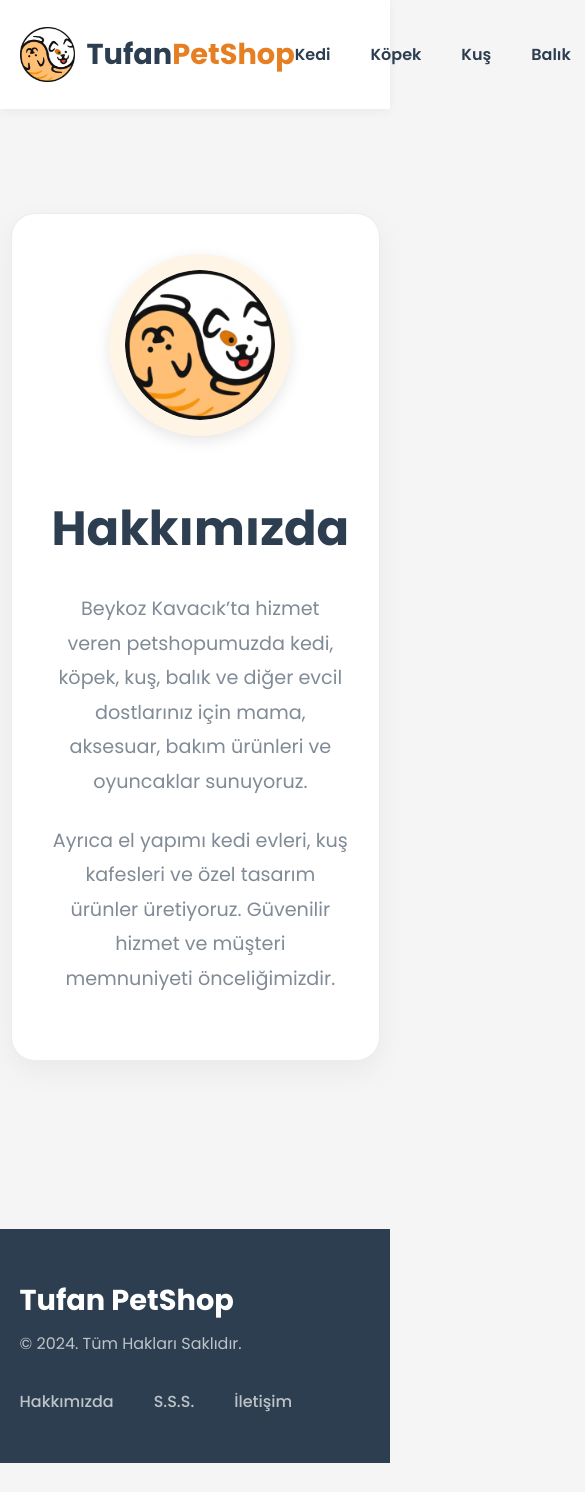
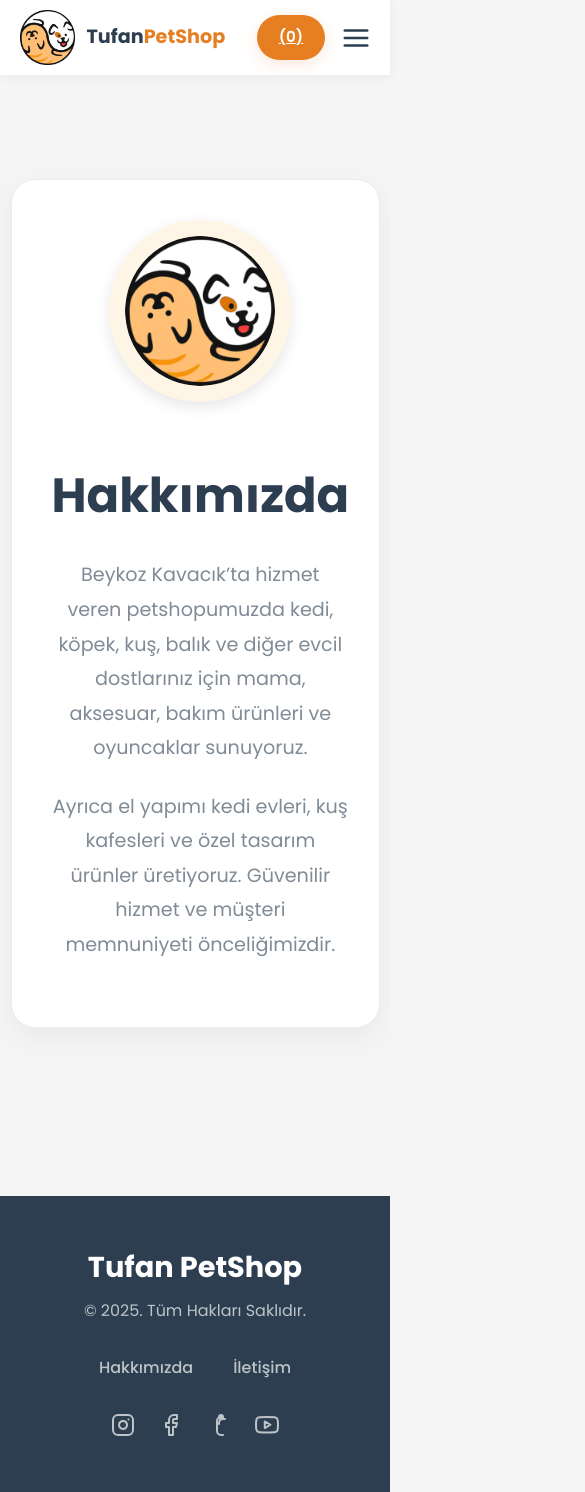
Before and after one commit to ozzgurkarli/PetShop, a React (Vite) app in the folder tufan-petshop/: page /hakkimizda in a window 390 px wide. Shown: the top 1492 px of the page, 585 px wide, since content can reach past the window. Before the commit the page ends 1463 px from the top, so only its background shows below. Built offline with nearby package versions, Linux system fonts and the light colour scheme.

Commit message:
Enhance Footer and Navbar components with social media icons; update styles for better mobile responsiveness; adjust CartPage layout for improved usability; refine HomePage styles for mobile view; update ContactPage with new address and contact details; modify Vite config for ngrok host.

```diff
--- a/tufan-petshop/src/components/Footer.css
+++ b/tufan-petshop/src/components/Footer.css
@@ -1,6 +1,6 @@
 .footer {
   background-color: var(--text-color);
-  color: #bdc3c7; /* Yazı rengi biraz açıldı */
+  color: #bdc3c7;
   padding: 3rem 5%;
   margin-top: 4rem;
 }
@@ -11,7 +11,7 @@
   display: flex;
   justify-content: space-between;
   align-items: center;
-  flex-wrap: wrap;
+  flex-wrap: wrap; /* Mobilde alt satıra geçmesi için */
   gap: 2rem;
 }
 
@@ -41,3 +41,27 @@
 .footer-links a:hover {
   color: var(--primary-color);
 }
+
+/* --- YENİ EKLENEN STILLER --- */
+.footer-social {
+  display: flex;
+  gap: 1.5rem;
+}
+
+.footer-social a {
+  color: #bdc3c7;
+  transition: color 0.3s, transform 0.3s;
+}
+
+.footer-social a:hover {
+  color: var(--primary-color);
+  transform: translateY(-3px);
+}
+
+/* --- MOBİL İÇİN DÜZENLEME --- */
+@media (max-width: 768px) {
+    .footer-content {
+        flex-direction: column; /* Öğeleri alt alta sırala */
+        text-align: center;
+    }
+}
--- a/tufan-petshop/src/components/Footer.jsx
+++ b/tufan-petshop/src/components/Footer.jsx
@@ -1,5 +1,36 @@
 import React from 'react';
 import './Footer.css';
+
+// Sosyal medya ikonlarını SVG olarak tanımlayalım
+const InstagramIcon = () => (
+  <svg xmlns="http://www.w3.org/2000/svg" width="24" height="24" viewBox="0 0 24 24" fill="none" stroke="currentColor" strokeWidth="2" strokeLinecap="round" strokeLinejoin="round">
+    <rect x="2" y="2" width="20" height="20" rx="5" ry="5"></rect>
+    <path d="M16 11.37A4 4 0 1 1 12.63 8 4 4 0 0 1 16 11.37z"></path>
+    <line x1="17.5" y1="6.5" x2="17.51" y2="6.5"></line>
+  </svg>
+);
+
+const FacebookIcon = () => (
+  <svg xmlns="http://www.w3.org/2000/svg" width="24" height="24" viewBox="0 0 24 24" fill="none" stroke="currentColor" strokeWidth="2" strokeLinecap="round" strokeLinejoin="round">
+    <path d="M18 2h-3a5 5 0 0 0-5 5v3H7v4h3v8h4v-8h3l1-4h-4V7a1 1 0 0 1 1-1h3z"></path>
+  </svg>
+);
+
+const TikTokIcon = () => (
+    <svg xmlns="http://www.w3.org/2000/svg" width="24" height="24" viewBox="0 0 24 24" fill="none" stroke="currentColor" strokeWidth="2" strokeLinecap="round" strokeLinejoin="round">
+        <path d="M16 4h-2a4 4 0 0 0-4 4v10a4 4 0 0 0 4 4h2"></path>
+        <path d="M12 11v-1a4 4 0 0 1 4-4h2"></path><circle cx="14" cy="4" r="2"></circle>
+    </svg>
+);
+
+// --- YENİ EKLENEN YOUTUBE İKONU ---
+const YouTubeIcon = () => (
+    <svg xmlns="http://www.w3.org/2000/svg" width="24" height="24" viewBox="0 0 24 24" fill="none" stroke="currentColor" strokeWidth="2" strokeLinecap="round" strokeLinejoin="round">
+        <path d="M22.54 6.42a2.78 2.78 0 0 0-1.94-2C18.88 4 12 4 12 4s-6.88 0-8.6.46a2.78 2.78 0 0 0-1.94 2A29 29 0 0 0 1 11.75a29 29 0 0 0 .46 5.33A2.78 2.78 0 0 0 3.4 19c1.72.46 8.6.46 8.6.46s6.88 0 8.6-.46a2.78 2.78 0 0 0 1.94-2 29 29 0 0 0 .46-5.25 29 29 0 0 0-.46-5.33z"></path>
+        <polygon points="9.75 15.02 15.5 11.75 9.75 8.48 9.75 15.02"></polygon>
+    </svg>
+);
+
 
 function Footer() {
   return (
@@ -7,15 +38,26 @@ function Footer() {
       <div className="footer-content">
         <div className="footer-brand">
           <h3>Tufan PetShop</h3>
-          <p>&copy; 2024. Tüm Hakları Saklıdır.</p>
+          <p>&copy; 2025. Tüm Hakları Saklıdır.</p>
         </div>
         <div className="footer-links">
           <a href="/hakkimizda">Hakkımızda</a>
-          <a href="/sss">S.S.S.</a>
           <a href="/iletisim">İletişim</a>
         </div>
         <div className="footer-social">
-          {/* Sosyal medya ikonları buraya eklenebilir */}
+          <a href="https://www.instagram.com/tufan_petshop" target="_blank" rel="noopener noreferrer" aria-label="Instagram">
+            <InstagramIcon />
+          </a>
+          <a href="https://www.facebook.com/tufanpetshop" target="_blank" rel="noopener noreferrer" aria-label="Facebook">
+            <FacebookIcon />
+          </a>
+          <a href="https://www.tiktok.com/@tufanpetshop" target="_blank" rel="noopener noreferrer" aria-label="TikTok">
+            <TikTokIcon />
+          </a>
+          {/* --- YENİ EKLENEN YOUTUBE LİNKİ --- */}
+          <a href="https://www.youtube.com/@tufanpetshop" target="_blank" rel="noopener noreferrer" aria-label="YouTube">
+            <YouTubeIcon />
+          </a>
         </div>
       </div>
     </footer>
--- a/tufan-petshop/src/components/Navbar.css
+++ b/tufan-petshop/src/components/Navbar.css
@@ -1,139 +1,135 @@
+/* --- ORTAK STILLER --- */
 .navbar {
   display: flex;
   justify-content: space-between;
   align-items: center;
-  padding: 1rem 5%; /* Yan boşlukları artırdık */
+  padding: 0 5%;
   background-color: var(--surface-color);
-  box-shadow: 0 2px 10px rgba(0,0,0,0.05); /* Hafif bir gölge eklendi */
+  box-shadow: 0 2px 10px rgba(0,0,0,0.05);
   position: sticky;
   top: 0;
   z-index: 1000;
+  height: 75px;
 }
 
 .logo {
-  display: flex; /* EKLENDİ: Logoyu ve yazıyı yan yana hizalamak için */
-  align-items: center; /* EKLENDİ: Dikey olarak ortalamak için */
-  gap: 12px; /* EKLENDİ: Logo ve yazı arasına boşluk koymak için */
-  font-size: 1.8rem;
+  display: flex;
+  align-items: center;
+  gap: 12px;
+  font-size: 1.6rem;
   font-weight: 800;
   color: var(--text-color);
   text-decoration: none;
+  z-index: 1001;
+  flex-shrink: 0;
 }
 
-/* EKLENEN YENİ STİL */
-.logo-image {
-  height: 55px; /* Logonuzun yüksekliğini buradan ayarlayabilirsiniz */
-  width: auto;
-}
-
-.logo .highlight {
-    color: var(--primary-color);
-}
-
-.nav-links {
-  list-style: none;
-  display: flex;
-  gap: 2.5rem;
-  margin: 0;
-  padding: 0;
-  align-items: center;
-}
-
-.nav-links a {
-  text-decoration: none;
-  color: var(--text-color);
-  font-weight: 600;
-  position: relative;
-  padding-bottom: 8px;
-  transition: color 0.3s;
-}
-
-.nav-links a::after {
-    content: '';
-    position: absolute;
-    bottom: 0;
-    left: 0;
-    width: 0;
-    height: 3px;
-    background-color: var(--primary-color);
-    transition: width 0.3s ease-out;
-}
-
-.nav-links a:hover {
-    color: var(--primary-color);
-}
-
-.nav-links a:hover::after,
-.nav-links a.active::after {
-    width: 100%;
-}
-
-.dropdown {
-  position: relative;
-}
-
-.dropdown-content {
-  display: none;
-  position: absolute;
-  background-color: var(--surface-color);
-  min-width: 200px;
-  box-shadow: 0px 8px 20px 0px rgba(0,0,0,0.1);
-  z-index: 1;
-  border-radius: 12px;
-  border: 1px solid var(--border-color);
-  overflow: hidden;
-  left: 50%;
-  transform: translateX(-50%);
-  top: 100%;
-  padding: 0.5rem 0;
-}
-
-.dropdown-content a {
-  color: var(--text-color);
-  padding: 12px 20px;
-  text-decoration: none;
-  display: block;
-  font-size: 1rem;
-  font-weight: 500;
-}
-
-.dropdown-content a:hover {
-  background-color: var(--secondary-color);
-  color: var(--primary-color);
-}
-.dropdown-content a::after{
-    display: none;
-}
-
-
-.dropdown:hover .dropdown-content {
-  display: block;
-}
+.logo-image { height: 55px; width: auto; }
+.logo .highlight { color: var(--primary-color); }
 
 .cart-button {
   background-color: var(--primary-color);
-  color: white;
-  border: none;
-  padding: 0.8em 1.6em;
-  border-radius: 50px; /* Tam yuvarlak */
-  cursor: pointer;
-  font-weight: 600;
-  font-size: 1rem;
+  color: white; border: none; padding: 0.7em 1.4em;
+  border-radius: 50px; cursor: pointer; font-weight: 600;
+  font-size: 0.95rem; display: flex; align-items: center; gap: 0.5rem; /* aralığı azalttık */
+  box-shadow: 0 4px 15px rgba(229, 137, 80, 0.2);
   transition: background-color 0.25s, transform 0.2s;
-  display: flex;
-  align-items: center;
-  gap: 0.75rem;
-  box-shadow: 0 4px 15px rgba(229, 137, 80, 0.2);
 }
-
 .cart-button:hover {
   background-color: var(--primary-color-dark);
   transform: translateY(-2px);
 }
-
 .cart-total {
   background-color: rgba(255, 255, 255, 0.2);
-  padding: 0.2rem 0.8rem;
-  border-radius: 20px;
-  font-size: 0.9rem;
+  padding: 0.2rem 0.8rem; border-radius: 20px; font-size: 0.9rem;
 }
+
+.nav-right {
+    display: flex;
+    align-items: center;
+    gap: 1rem;
+}
+
+/* --- MOBİL GÖRÜNÜM (992px altı) --- */
+.desktop-nav { display: none; }
+.hamburger-menu { display: flex; align-items: center; cursor: pointer; z-index: 1001; }
+
+/* Mobil için logo metnini küçült */
+.logo-text {
+    font-size: 1.2rem;
+}
+
+/* Mobilde sepet butonunu ayarla */
+.cart-text, .cart-total {
+    display: none; /* "Sepetim" yazısını ve fiyatı gizle */
+}
+
+/* Başlangıçta mobil sepet ikonunu gizle */
+.cart-icon-mobile {
+    display: none;
+}
+
+.mobile-nav-overlay {
+    position: fixed; top: 75px; left: 0; width: 100%;
+    height: calc(100vh - 75px); background-color: var(--surface-color);
+    z-index: 999; display: flex; flex-direction: column;
+    align-items: center; padding: 2rem; overflow-y: auto;
+}
+.mobile-nav-links {
+    list-style: none; padding: 0; margin: 0;
+    display: flex; flex-direction: column;
+    align-items: center; text-align: center; gap: 1.5rem;
+}
+.mobile-nav-links a { text-decoration: none; color: var(--text-color); font-size: 1.8rem; font-weight: 600; }
+.mobile-dropdown-content { margin-top: 0.75rem; display: flex; flex-direction: column; gap: 0.75rem; }
+.mobile-dropdown-content a { font-size: 1.1rem; font-weight: 400; color: var(--text-light); }
+
+/* --- MASAÜSTÜ GÖRÜNÜM (992px ve üstü) --- */
+@media (min-width: 992px) {
+    .hamburger-menu { display: none; }
+    .desktop-nav { display: flex; justify-content: center; flex-grow: 1; }
+
+    /* Masaüstünde logo metnini normale döndür */
+    .logo-text {
+        font-size: 1.6rem;
+    }
+
+    /* Masaüstü sepet butonu ayarları */
+    .cart-text, .cart-total { display: block; } /* Yazıyı ve fiyatı göster */
+    .cart-icon-mobile { display: none; } /* İkonu gizle */
+
+    .desktop-nav .nav-links {
+        list-style: none; display: flex; gap: 2.5rem;
+        margin: 0; padding: 0; align-items: center;
+    }
+    .desktop-nav .nav-links a {
+        text-decoration: none; color: var(--text-color);
+        font-weight: 600; position: relative; padding-bottom: 8px;
+        transition: color 0.3s; white-space: nowrap;
+    }
+    .desktop-nav .nav-links a::after {
+        content: ''; position: absolute; bottom: 0; left: 0;
+        width: 0; height: 3px; background-color: var(--primary-color);
+        transition: width 0.3s ease-out;
+    }
+    .desktop-nav .nav-links a:hover { color: var(--primary-color); }
+    .desktop-nav .nav-links a:hover::after,
+    .desktop-nav .nav-links a.active::after { width: 100%; }
+
+    .dropdown { position: relative; }
+    .dropdown:hover .dropdown-content { display: block; }
+    .dropdown-content {
+        display: none; position: absolute; background-color: var(--surface-color);
+        min-width: 200px; box-shadow: 0px 8px 20px 0px rgba(0,0,0,0.1);
+        z-index: 1; border-radius: 12px; border: 1px solid var(--border-color);
+        overflow: hidden; left: 50%; transform: translateX(-50%);
+        top: 100%; padding: 0.5rem 0;
+    }
+    .dropdown-content a {
+        color: var(--text-color); padding: 12px 20px;
+        text-decoration: none; display: block;
+        font-size: 1rem; font-weight: 500;
+    }
+    .dropdown-content a:hover { background-color: var(--secondary-color); color: var(--primary-color); }
+    .dropdown-content a::after { display: none; }
+}
--- a/tufan-petshop/src/components/Navbar.jsx
+++ b/tufan-petshop/src/components/Navbar.jsx
@@ -1,60 +1,109 @@
-import React, { useContext } from 'react';
+import React, { useContext, useState, useEffect } from 'react';
 import { NavLink } from 'react-router-dom';
 import { CartContext } from '../context/CardContext';
 import { formatCurrency } from '../utils/formatCurrency';
 import './Navbar.css';
 
+// İkonlar
+const MenuIcon = () => (
+  <svg xmlns="http://www.w3.org/2000/svg" width="30" height="30" viewBox="0 0 24 24" fill="none" stroke="currentColor" strokeWidth="2" strokeLinecap="round" strokeLinejoin="round">
+    <line x1="3" y1="12" x2="21" y2="12" /><line x1="3" y1="6" x2="21" y2="6" /><line x1="3" y1="18" x2="21" y2="18" />
+  </svg>
+);
+const CloseIcon = () => (
+    <svg xmlns="http://www.w3.org/2000/svg" width="30" height="30" viewBox="0 0 24 24" fill="none" stroke="currentColor" strokeWidth="2" strokeLinecap="round" strokeLinejoin="round">
+        <line x1="18" y1="6" x2="6" y2="18" /><line x1="6" y1="6" x2="18" y2="18" />
+    </svg>
+);
+// Sepet İkonu
+const CartIcon = () => (
+    <svg xmlns="http://www.w3.org/2000/svg" width="24" height="24" viewBox="0 0 24 24" fill="none" stroke="currentColor" strokeWidth="2" strokeLinecap="round" strokeLinejoin="round">
+        <circle cx="9" cy="21" r="1"></circle><circle cx="20" cy="21" r="1"></circle>
+        <path d="M1 1h4l2.68 13.39a2 2 0 0 0 2 1.61h9.72a2 2 0 0 0 2-1.61L23 6H6"></path>
+    </svg>
+);
+
+
 function Navbar() {
   const { cartItemCount, cartTotal } = useContext(CartContext);
+  const [isMenuOpen, setIsMenuOpen] = useState(false);
 
-  const categories = [
-    { name: 'Kedi', path: 'kedi' },
-    { name: 'Köpek', path: 'kopek' },
-    { name: 'Kuş', path: 'kus' },
-    { name: 'Balık', path: 'balik' }
-  ];
+  const categories = [ { name: 'Kedi', path: 'kedi' }, { name: 'Köpek', path: 'kopek' }, { name: 'Kuş', path: 'kus' }, { name: 'Balık', path: 'balik' } ];
+  const subCategories = [ { name: 'Mama', path: 'mama' }, { name: 'Aksesuar', path: 'aksesuar' }, { name: 'Oyuncak', path: 'oyuncak' }, { name: 'Bakım', path: 'bakim' } ];
 
-  const subCategories = [
-    { name: 'Mama', path: 'mama' },
-    { name: 'Aksesuar', path: 'aksesuar' },
-    { name: 'Oyuncak', path: 'oyuncak' },
-    { name: 'Bakım', path: 'bakim' }
-  ];
+  const toggleMenu = () => {
+    setIsMenuOpen(!isMenuOpen);
+  };
+
+  const handleLinkClick = () => {
+    setIsMenuOpen(false);
+  };
+
+  useEffect(() => {
+    if (isMenuOpen) {
+      document.body.style.overflow = 'hidden';
+    } else {
+      document.body.style.overflow = 'auto';
+    }
+    return () => {
+      document.body.style.overflow = 'auto';
+    };
+  }, [isMenuOpen]);
 
   return (
     <header className="navbar">
-      {/* --- DEĞİŞİKLİK BURADA --- */}
-      <NavLink to="/" className="logo">
+      <NavLink to="/" className="logo" onClick={handleLinkClick}>
         <img src="/logo.png" alt="Tufan PetShop Logo" className="logo-image" />
-        <span>Tufan<span className="highlight">PetShop</span></span>
+        <span className="logo-text">Tufan<span className="highlight">PetShop</span></span>
       </NavLink>
-      {/* --- DEĞİŞİKLİK SONU --- */}
-      <nav>
+
+      <nav className="desktop-nav">
         <ul className="nav-links">
           {categories.map(category => (
             <li key={category.path} className="dropdown">
-              <NavLink to={`/${category.path}`} className="dropbtn">
-                {category.name}
-              </NavLink>
+              <NavLink to={`/${category.path}`} className="dropbtn">{category.name}</NavLink>
               <div className="dropdown-content">
                 <NavLink to={`/${category.path}`} end>Hepsi</NavLink>
-                {subCategories.map(sub => (
-                  <NavLink key={sub.path} to={`/${category.path}/${sub.path}`}>
-                    {sub.name}
-                  </NavLink>
-                ))}
+                {subCategories.map(sub => ( <NavLink key={sub.path} to={`/${category.path}/${sub.path}`}>{sub.name}</NavLink> ))}
               </div>
             </li>
           ))}
           <li><NavLink to="/iletisim">Bize Ulaşın</NavLink></li>
         </ul>
       </nav>
-      <div className="nav-actions">
-        <NavLink to="/sepet" className="cart-button">
-          Sepetim ({cartItemCount})
-          <span className="cart-total">{formatCurrency(cartTotal)}</span>
-        </NavLink>
+
+      <div className="nav-right">
+        <div className="nav-actions">
+          <NavLink to="/sepet" className="cart-button">
+             <span className="cart-icon-mobile"><CartIcon /></span>
+             <span className="cart-text">Sepetim</span>
+             ({cartItemCount})
+            <span className="cart-total">{formatCurrency(cartTotal)}</span>
+          </NavLink>
+        </div>
+        <div className="hamburger-menu" onClick={toggleMenu}>
+          {isMenuOpen ? <CloseIcon /> : <MenuIcon />}
+        </div>
       </div>
+
+      {isMenuOpen && (
+        <div className="mobile-nav-overlay">
+          <ul className="mobile-nav-links">
+             {categories.map(category => (
+              <li key={category.path} className="mobile-dropdown">
+                <NavLink to={`/${category.path}`} onClick={handleLinkClick}>{category.name}</NavLink>
+                 <div className="mobile-dropdown-content">
+                  <NavLink to={`/${category.path}`} end onClick={handleLinkClick}>- Hepsi</NavLink>
+                  {subCategories.map(sub => (
+                    <NavLink key={sub.path} to={`/${category.path}/${sub.path}`} onClick={handleLinkClick}>- {sub.name}</NavLink>
+                  ))}
+                </div>
+              </li>
+            ))}
+            <li><NavLink to="/iletisim" onClick={handleLinkClick}>Bize Ulaşın</NavLink></li>
+          </ul>
+        </div>
+      )}
     </header>
   );
 }
--- a/tufan-petshop/src/pages/CartPage.css
+++ b/tufan-petshop/src/pages/CartPage.css
@@ -97,7 +97,7 @@
   padding: 2.5rem;
   border-radius: 16px;
   position: sticky;
-  top: 120px; /* Navbar'ın yüksekliğine göre ayarlandı */
+  top: 120px;
   border: 1px solid var(--border-color);
 }
 
@@ -149,3 +149,34 @@
   background-color: var(--primary-color-dark);
   transform: translateY(-2px);
 }
+
+/* --- MOBİL İÇİN EKLENEN STILLER --- */
+@media (max-width: 992px) {
+    .cart-container {
+        grid-template-columns: 1fr; /* Tek sütunlu yapıya geçir */
+    }
+
+    .cart-summary {
+        position: static; /* Sticky özelliğini kaldır */
+    }
+
+    .cart-item {
+        /* Ürün kartını daha kompakt hale getir */
+        grid-template-columns: 80px 1fr auto;
+        grid-template-areas:
+            "image details remove"
+            "image quantity total_placeholder";
+        gap: 1rem;
+        padding: 1rem;
+    }
+
+    .cart-item-image {
+        grid-area: image;
+        width: 80px;
+        height: 80px;
+    }
+    .cart-item-details { grid-area: details; }
+    .cart-item-quantity { grid-area: quantity; }
+    .cart-item-remove { grid-area: remove; justify-self: end; }
+    .cart-item-total { display: none; } /* Mobilde toplam fiyatı gizle */
+}
--- a/tufan-petshop/src/pages/ContactPage.jsx
+++ b/tufan-petshop/src/pages/ContactPage.jsx
@@ -44,15 +44,15 @@ function ContactPage() {
                 <ul className="contact-details">
                     <li>
                         <MapPinIcon />
-                        <span>PetShop Mahallesi, Sevimli Sokak No:12, Kadıköy/İstanbul</span>
+                        <span>Çubuklu Mahallesi, Hicran Sokak No:14/A, Beykoz/İstanbul</span>
                     </li>
                     <li>
                         <PhoneIcon />
-                        <span>0216 123 45 67</span>
+                        <span>0538 985 66 96</span>
                     </li>
                      <li>
                         <MailIcon />
-                        <span>destek@tufanpetshop.com</span>
+                        <span>tufan.petshop@hotmail.com</span>
                     </li>
                 </ul>
 
--- a/tufan-petshop/src/pages/HomePage.css
+++ b/tufan-petshop/src/pages/HomePage.css
@@ -6,10 +6,12 @@
 /* 1. HERO BÖLÜMÜ */
 .hero-container {
   display: flex;
+  flex-direction: column; /* MOBİL İÇİN EKLENDİ */
   align-items: center;
   gap: 4rem;
   margin-bottom: 8rem;
   padding: 2rem 0;
+  text-align: center; /* MOBİL İÇİN EKLENDİ */
 }
 
 .hero-text {
@@ -17,8 +19,8 @@
 }
 
 .hero-text h1 {
-  font-size: 4.5em; /* Yazı boyutu büyütüldü */
-  font-weight: 800; /* Daha kalın */
+  font-size: 3em; /* MOBİL İÇİN KÜÇÜLTÜLDÜ */
+  font-weight: 800;
   line-height: 1.1;
   margin-bottom: 2rem;
   color: var(--text-color);
@@ -29,7 +31,7 @@
 }
 
 .hero-text p {
-  font-size: 1.4rem;
+  font-size: 1.2rem; /* MOBİL İÇİN AYARLANDI */
   color: var(--text-light);
   margin-bottom: 3rem;
   max-width: 600px;
@@ -59,15 +61,15 @@
 
 .hero-image img {
   width: 100%;
-  border-radius: 30px; /* Daha yuvarlak kenarlar */
+  border-radius: 30px;
   object-fit: cover;
-  height: 500px;
+  height: auto; /* OTOMATİK YÜKSEKLİK */
 }
 
 /* 2. NEDEN BİZ? BÖLÜMÜ */
 .features-section {
   display: grid;
-  grid-template-columns: repeat(auto-fit, minmax(300px, 1fr));
+  grid-template-columns: 1fr; /* MOBİL İÇİN TEK SÜTUN */
   gap: 2.5rem;
   margin-bottom: 8rem;
   text-align: center;
@@ -114,8 +116,32 @@
 }
 
 .featured-products h2 {
-    font-size: 3rem;
+    font-size: 2.5rem; /* MOBİL İÇİN AYARLANDI */
     font-weight: 800;
     margin-bottom: 4rem;
     color: var(--text-color);
 }
+
+/* BÜYÜK EKRANLAR İÇİN DÜZENLEME */
+@media (min-width: 768px) {
+  .hero-container {
+    flex-direction: row; /* BÜYÜK EKRANDA YAN YANA */
+    text-align: left;
+  }
+
+  .hero-text h1 {
+    font-size: 4.5em; /* ESKİ HALİNE GETİRİLDİ */
+  }
+
+  .hero-text p {
+    font-size: 1.4rem;
+  }
+
+  .features-section {
+    grid-template-columns: repeat(auto-fit, minmax(300px, 1fr)); /* ESKİ HALİNE GETİRİLDİ */
+  }
+
+  .featured-products h2 {
+    font-size: 3rem;
+  }
+}
--- a/tufan-petshop/vite.config.js
+++ b/tufan-petshop/vite.config.js
@@ -4,6 +4,6 @@ import react from '@vitejs/plugin-react'
 export default defineConfig({
   plugins: [react()],
   server: {
-    allowedHosts: ["16a316fa4b2f.ngrok-free.app"], // buraya ngrok hostunu ekle
+    allowedHosts: ["917b27c8bd1a.ngrok-free.app"], // buraya ngrok hostunu ekle
   },
 })
```
